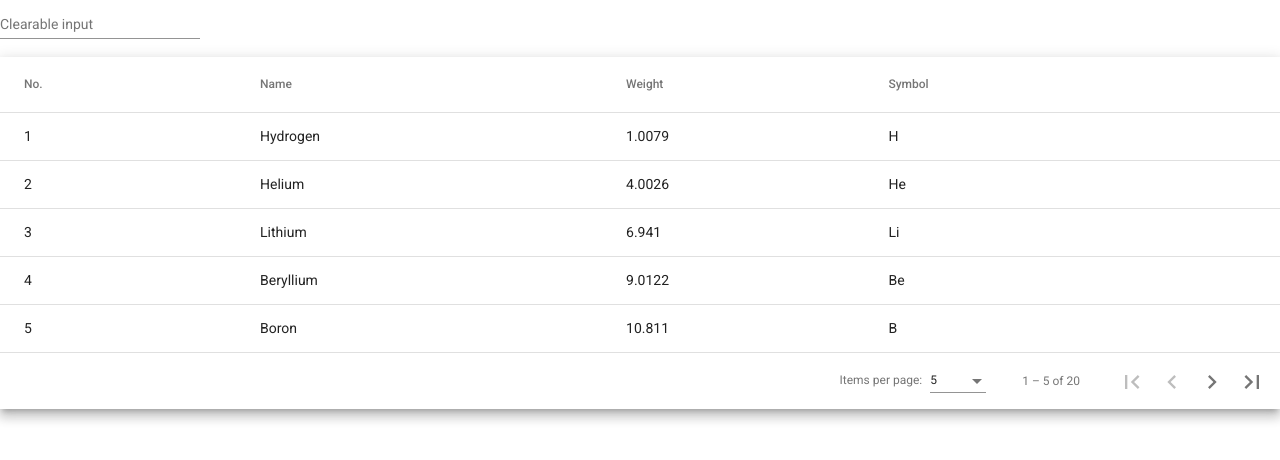
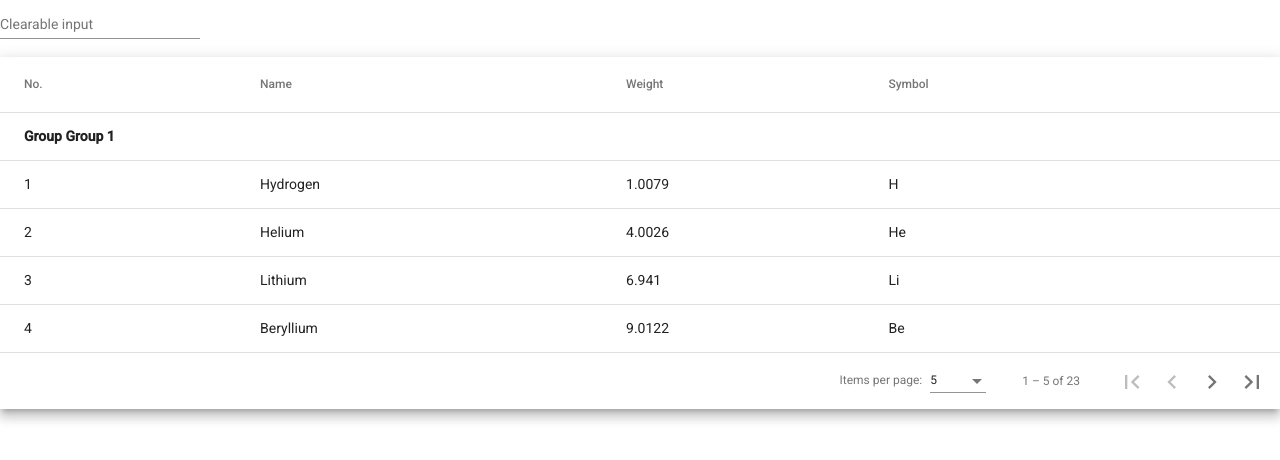
Before and after one commit to pixrael/tmdb, an Angular app in the folder tmdb/: page / in a window 1280 px wide. Shown: the top 460 px of the page. Built offline with nearby package versions, Linux system fonts and the light colour scheme.

Commit message:
added placeholder group header

```diff
--- a/tmdb/src/app/movie-results/movie-results.component.html
+++ b/tmdb/src/app/movie-results/movie-results.component.html
@@ -25,8 +25,22 @@
        <td mat-cell *matCellDef="let element"> {{element.symbol}} </td>
      </ng-container>
 
-     <tr mat-header-row *matHeaderRowDef="displayedColumns"></tr>
-     <tr mat-row *matRowDef="let row; columns: displayedColumns;"></tr>
+     <!-- Group header -->
+      <ng-container matColumnDef="groupHeader">
+         <td colspan="999" mat-cell *matCellDef="let element"><strong>Group {{element.group}}</strong></td>
+      </ng-container>
+
+     <ng-container matColumnDef="item-description">
+      <th mat-header-cell *matHeaderCellDef> Name of the item purchased </th>
+    </ng-container>
+
+    <tr mat-header-row *matHeaderRowDef="displayedColumns"></tr>
+    <tr mat-row *matRowDef="let row; columns: ['groupHeader']; when: isGroup"></tr>
+    <tr mat-row *matRowDef="let row; columns: displayedColumns"></tr>
+
+
+
+
    </table>
 
    <mat-paginator [pageSizeOptions]="[5, 10, 20]" showFirstLastButtons></mat-paginator>
--- a/tmdb/src/app/movie-results/movie-results.component.ts
+++ b/tmdb/src/app/movie-results/movie-results.component.ts
@@ -14,17 +14,25 @@ export interface PeriodicElement {
   symbol: string;
 }
 
-const ELEMENT_DATA: PeriodicElement[] = [
+export interface GroupBy {
+  group: string;
+  isGroupBy: boolean;
+}
+
+const ELEMENT_DATA: (PeriodicElement | GroupBy)[] = [
+  { isGroupBy: true, group: 'Group 1' },
   { position: 1, name: 'Hydrogen', weight: 1.0079, symbol: 'H' },
   { position: 2, name: 'Helium', weight: 4.0026, symbol: 'He' },
   { position: 3, name: 'Lithium', weight: 6.941, symbol: 'Li' },
   { position: 4, name: 'Beryllium', weight: 9.0122, symbol: 'Be' },
   { position: 5, name: 'Boron', weight: 10.811, symbol: 'B' },
+  { isGroupBy: true, group: 'Group 2' },
   { position: 6, name: 'Carbon', weight: 12.0107, symbol: 'C' },
   { position: 7, name: 'Nitrogen', weight: 14.0067, symbol: 'N' },
   { position: 8, name: 'Oxygen', weight: 15.9994, symbol: 'O' },
   { position: 9, name: 'Fluorine', weight: 18.9984, symbol: 'F' },
   { position: 10, name: 'Neon', weight: 20.1797, symbol: 'Ne' },
+  { isGroupBy: true, group: 'Group 3' },
   { position: 11, name: 'Sodium', weight: 22.9897, symbol: 'Na' },
   { position: 12, name: 'Magnesium', weight: 24.305, symbol: 'Mg' },
   { position: 13, name: 'Aluminum', weight: 26.9815, symbol: 'Al' },
@@ -45,7 +53,7 @@ const ELEMENT_DATA: PeriodicElement[] = [
 export class MovieResultsComponent implements OnInit, AfterViewInit {
 
   displayedColumns: string[] = ['position', 'name', 'weight', 'symbol'];
-  dataSource = new MatTableDataSource<PeriodicElement>(ELEMENT_DATA);
+  dataSource = new MatTableDataSource<PeriodicElement | GroupBy>(ELEMENT_DATA);
 
   @ViewChild(MatPaginator) paginator: MatPaginator;
 
@@ -74,6 +82,10 @@ export class MovieResultsComponent implements OnInit, AfterViewInit {
 
     }); */
 
+  }
+
+  isGroup(index, item): boolean {
+    return item.isGroupBy;
   }
 
   ngAfterViewInit(): void {
```
